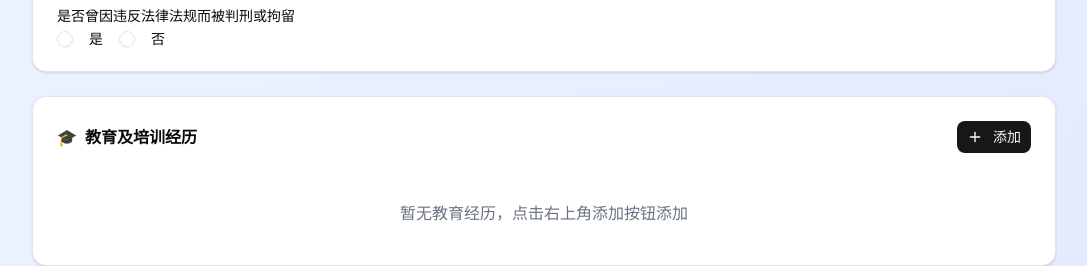
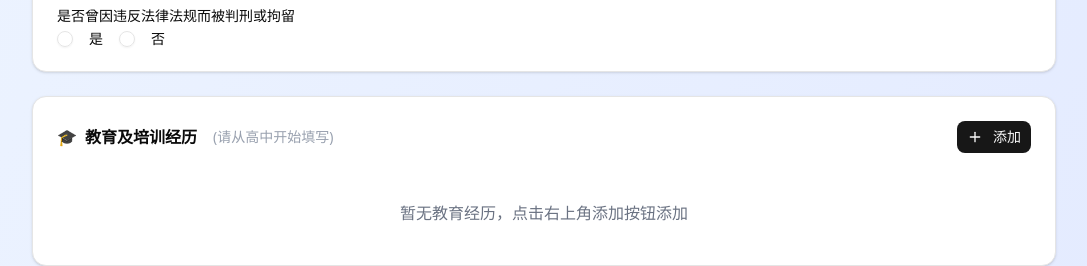
Before and after one commit to asd-jkl-fgh/resume-system, a Next.js app: page / in a window 1280 px wide. Shown: the part 1040-1306 px from the top of the page, without its empty margins (96-1183 px from the left). Built offline with nearby package versions, Linux system fonts and the light colour scheme.

Commit message:
feat: 教育经历添加旁批提示

```diff
--- a/src/components/resume/EducationSection.tsx
+++ b/src/components/resume/EducationSection.tsx
@@ -70,6 +70,7 @@ export function EducationSection({ form }: EducationSectionProps) {
         <CardTitle className="flex items-center justify-between">
           <span className="flex items-center gap-2">
             <span>🎓</span> 教育及培训经历
+            <span className="text-sm text-gray-400 font-normal ml-2">(请从高中开始填写)</span>
           </span>
           <Button type="button" size="sm" onClick={handleAdd}>
             <Plus className="w-4 h-4 mr-1" /> 添加
--- a/src/lib/resume-pdf.tsx
+++ b/src/lib/resume-pdf.tsx
@@ -227,7 +227,7 @@ function generateResumeHTML(data: ResumeData): string {
         </div>
 
         <div class="section">
-          <div class="section-title">三、教育经历</div>
+          <div class="section-title">三、教育经历 <span style="font-size: 8pt; font-weight: normal;">（请从高中开始填写）</span></div>
           <table>
             <tr style="background: #e6e6e6;">
               <td style="border: 1px solid #333; padding: 3px; font-size: 9pt;">起始</td>
```
